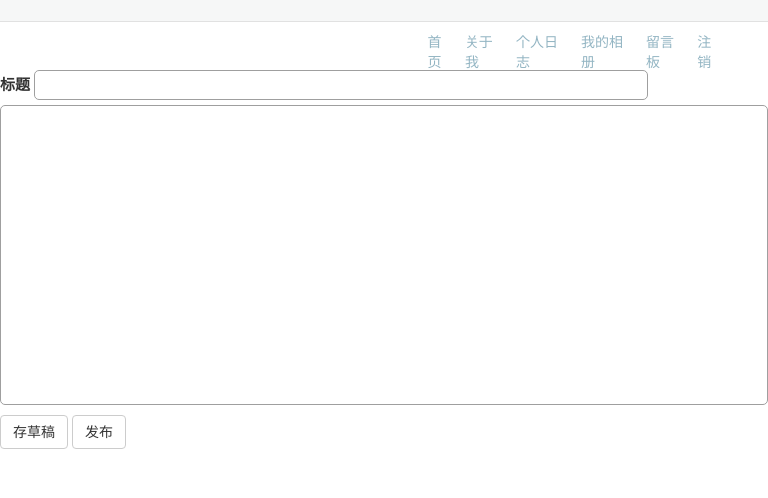
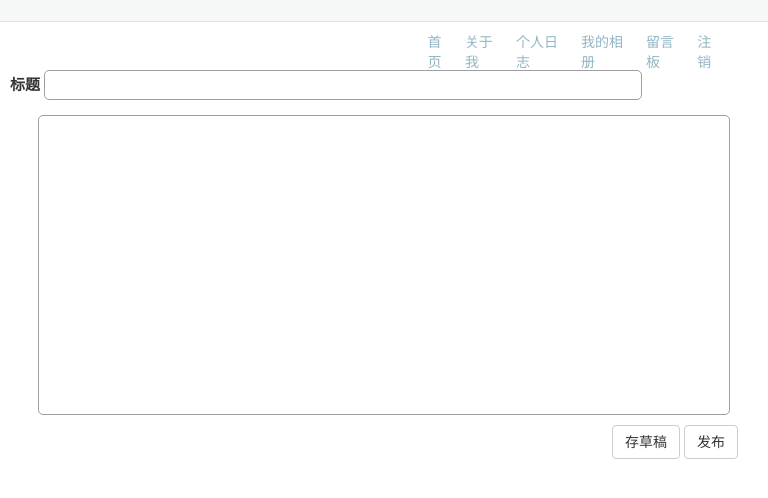
Before and after one commit to jiuzhihuamei/try_a_blog, a plain HTML site: page personal_homepage.html in a window 768 px wide. Shown: the part 178-676 px from the top of the page. Drawn offline with nearby package versions, Linux system fonts and the light colour scheme; no server answers.

Commit message:
no message

```diff
--- a/css/myblog.css
+++ b/css/myblog.css
@@ -57,12 +57,7 @@ a {
     background-color: rgba(167, 167, 185, 0.2);
 }
 
-.save {
-    margin: 0 1px;
-    position: absolute;
-    top: 2px;
-    right: 2px;
-}
+
 
 .edit {
     margin: 0 1px;
@@ -183,6 +178,19 @@ a {
         display: inline-block;
         padding: 5px 15px;
     }
+    .save {
+        margin-right:20px;
+        position: absolute;
+        top: 2px;
+        right: 2px;
+    }
+    .edit_btn{
+        width: auto;
+        position: absolute;
+        right: 30px;
+        margin-bottom: 10px;
+
+    }
 }
 
 @media screen and (max-width: 768px) {
@@ -224,7 +232,30 @@ a {
     #box_left {
         display: none;
     }
+    form{
+        margin: 0 10px;
+    }
+    #content {
+        border: #9F9F9F solid 1px;
+        border-radius: 5px;
+        width: 90%;
+        min-height: 300px;
+        max-height: 500px;
+        overflow-y: auto;
+        margin: 10px auto;
+    }
 
+    #title {
+        width: 80%;
+        margin-bottom: 5px;
+    }
+    .edit_btn{
+        width: auto;
+        position: absolute;
+        right: 30px;
+        margin-bottom: 10px;
+
+    }
 }
 
 #reset, #login, #register {
--- a/personal_homepage.html
+++ b/personal_homepage.html
@@ -65,8 +65,10 @@
         </form>
         <div id="content" contenteditable="true">
         </div>
+        <div class="edit_btn">
         <button id="save" class="draft btn btn-default">存草稿</button>
         <button id="publish" class="pub btn btn-default">发布</button>
+    </div>
     </div>
 </div>
 
@@ -90,13 +92,16 @@
                 var a = document.createElement("a");
                 var title = document.createTextNode(resp.data[i].title);
                 var li = document.createElement("li");
+                li.setAttribute("data-id", resp.data[i].id);
                 var passage = document.createElement("p");
                 var content = document.createTextNode(resp.data[i].content);
+
                 ul.appendChild(li);
                 a.appendChild(title);
                 li.appendChild(a);
                 li.appendChild(passage);
                 passage.appendChild(content);
+
             }
         }, function () {
             alert("获取文章失败");
```
